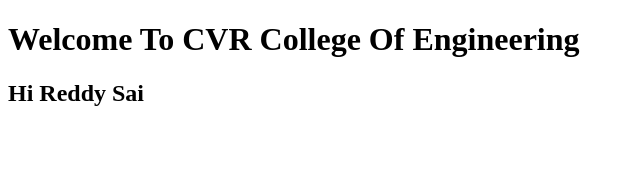
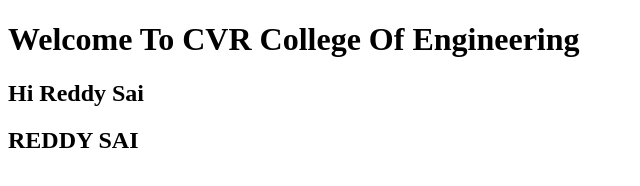
Before and after one commit to Rushindra-D/FSD-LAB, a plain HTML site: page index.html in a window 1280 px wide. Shown: the whole page, without its empty margins (0-640 px from the left). Drawn offline with Linux system fonts and the light colour scheme.

Commit message:
Add duplicate heading for 'REDDY SAI'

```diff
--- a/index.html
+++ b/index.html
@@ -8,5 +8,6 @@
 <body>
     <h1>Welcome To CVR College Of Engineering</h1>
     <h2>Hi Reddy Sai</h2>
+    <h2>REDDY SAI</h2>
 </body>
 </html>
```
